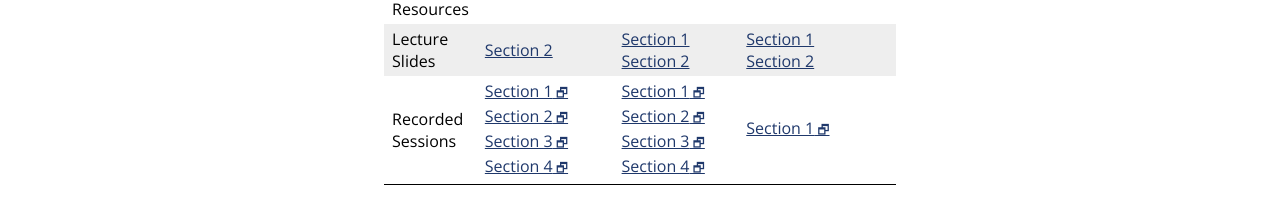
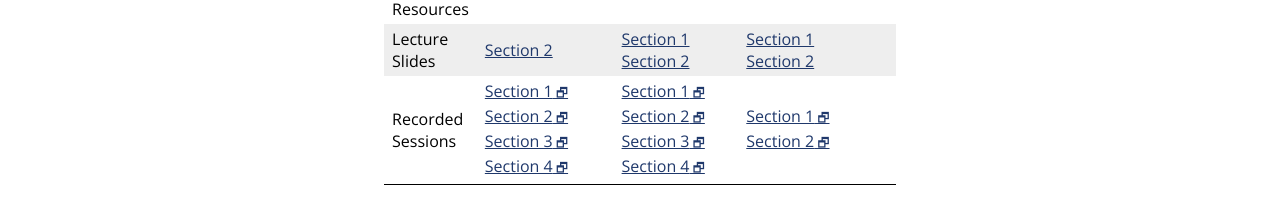
Before and after one commit to jhu-ip/cs220-s22, a Jekyll site: the page built from material.md, in a window 1280 px wide. Shown: the part 936-1150 px from the top of the page. Built offline with Jekyll 4.4.1, drawn with Linux system fonts in a browser that asks for light colours; some web fonts are replaced.

Commit message:
Added link to today's video

```diff
--- a/material.csv
+++ b/material.csv
@@ -213,3 +213,4 @@ Week,Day,Date,Type,Link text,URL
 6,3,4-Mar,LectureSlides,"Section 1",slides/sec01/day18_notes.pdf
 6,3,4-Mar,LectureSlides,Section 2,slides/sec02/18.pdf
 6,3,4-Mar,Recording,"Section 1",https://jh.hosted.panopto.com/Panopto/Pages/Viewer.aspx?id=9dee4325-ca9c-4ea8-bf29-ae4e01364b28
+6,3,4-Mar,Recording,"Section 2",https://jh.hosted.panopto.com/Panopto/Pages/Viewer.aspx?id=e231c316-3666-4e90-9a69-ae4e01444608
--- a/material.md
+++ b/material.md
@@ -355,7 +355,7 @@ the materials for that week.
       <td>Recorded<br>Sessions</td>
       <td><a class='external' target='_blank' href='https://jh.hosted.panopto.com/Panopto/Pages/Viewer.aspx?id=11a3f085-1b39-43a9-9868-ae4a01395eda'>Section 1</a><br><a class='external' target='_blank' href='https://jh.hosted.panopto.com/Panopto/Pages/Viewer.aspx?id=8826782c-88d2-4909-b5f3-ae4a0140aa52'>Section 2</a><br><a class='external' target='_blank' href='https://jh.hosted.panopto.com/Panopto/Pages/Viewer.aspx?id=9cb71831-7b4e-47c7-a8e9-ae4a015ab045'>Section 3</a><br><a class='external' target='_blank' href='https://jh.hosted.panopto.com/Panopto/Pages/Viewer.aspx?id=04b9e6dc-05a6-477a-8f45-ae4a01029bf7'>Section 4</a></td>
       <td><a class='external' target='_blank' href='https://jh.hosted.panopto.com/Panopto/Pages/Viewer.aspx?id=76379573-2d62-4abc-a68a-ae4c01345f67'>Section 1</a><br><a class='external' target='_blank' href='https://jh.hosted.panopto.com/Panopto/Pages/Viewer.aspx?id=05eaf51d-bb28-43d7-8ef9-ae4c0141c944'>Section 2</a><br><a class='external' target='_blank' href='https://jh.hosted.panopto.com/Panopto/Pages/Viewer.aspx?id=babc99b2-7d21-4fb9-9d01-ae4c015c1b55'>Section 3</a><br><a class='external' target='_blank' href='https://jh.hosted.panopto.com/Panopto/Pages/Viewer.aspx?id=4b83601f-56ce-4768-8da0-ae4c010c0151'>Section 4</a></td>
-      <td><a class='external' target='_blank' href='https://jh.hosted.panopto.com/Panopto/Pages/Viewer.aspx?id=9dee4325-ca9c-4ea8-bf29-ae4e01364b28'>Section 1</a></td>
+      <td><a class='external' target='_blank' href='https://jh.hosted.panopto.com/Panopto/Pages/Viewer.aspx?id=9dee4325-ca9c-4ea8-bf29-ae4e01364b28'>Section 1</a><br><a class='external' target='_blank' href='https://jh.hosted.panopto.com/Panopto/Pages/Viewer.aspx?id=e231c316-3666-4e90-9a69-ae4e01444608'>Section 2</a></td>
     </tr>
   </tbody>
 </table>
```
